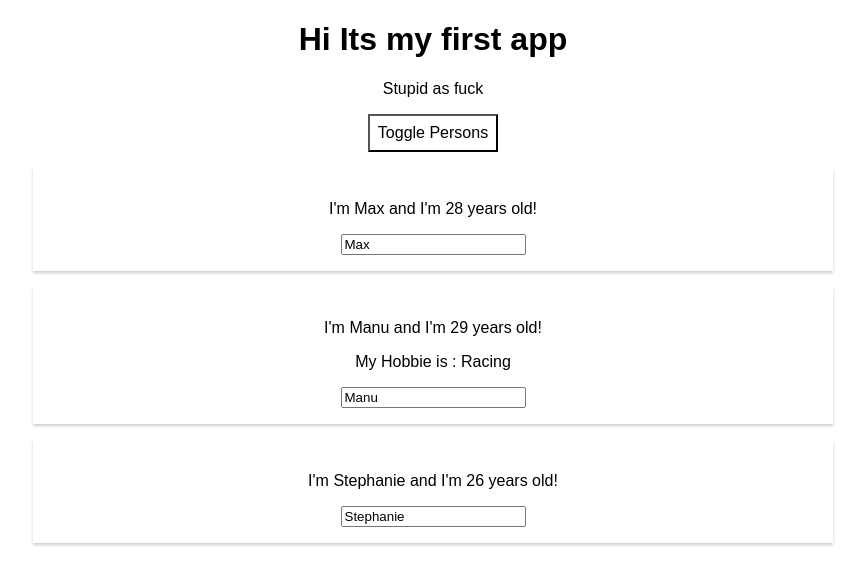
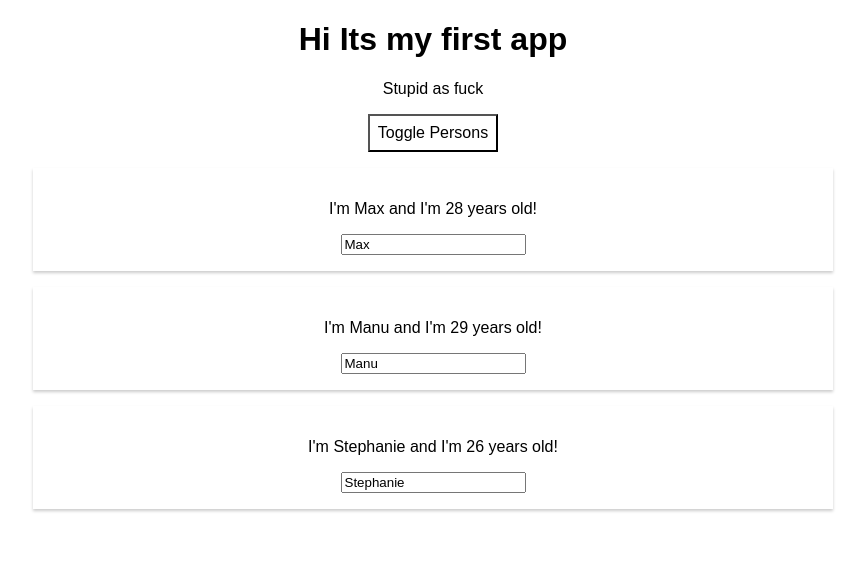
Before and after one commit to Castielketaimo/UdemyReact-Basic, a React (Create React App) app in the folder my-app/: page / in a window 1280 px wide. Both pictures are taken after a click on the button "Toggle Persons". Shown: the top 584 px of the page, without its empty margins (207-1072 px from the left). Built offline with nearby package versions, Linux system fonts and the light colour scheme.

Commit message:
able to delete person

```diff
--- a/my-app/src/App.js
+++ b/my-app/src/App.js
@@ -12,17 +12,12 @@
     otherStates: 'some states',
     showPersons: false
   }
-  //handler means its an event handler
-  switchNameHandler = (newName) => {
-    //console.log('was clicked')
-    //DON'T DOD THIS: this.state.persons[0].name = 'LovelyBags';
-    this.setState({
-      persons: [
-        { name: newName, age: 10 },
-        { name: 'Manu', age: 29 },
-        { name: 'Stephanie', age: 26 }
-      ]
-    })
+
+
+  deletePersonHandler = (personIndex) => {
+    const persons = this.state.persons;
+    persons.splice(personIndex, 1);
+    this.setState({persons: persons})
   }
 
   nameChangedHandler = (event)=> {
@@ -53,21 +48,17 @@
     if(this.state.showPersons){
       persons = (
         <div>
-          <Person
-            name={this.state.persons[0].name}
-            age={this.state.persons[0].age} />
-          <Person
-            name={this.state.persons[1].name}
-            age={this.state.persons[1].age}
-            click={this.switchNameHandler.bind(this, 'Nah')}
-            changed={this.nameChangedHandler}>
-            My Hobbie is : Racing</Person>
-          <Person
-            name={this.state.persons[2].name}
-            age={this.state.persons[2].age} />
+          {this.state.persons.map((person, index) => {
+            return <Person
+                    click={() => this.deletePersonHandler(index)}
+                    name = {person.name}
+                    age ={person.age}
+                     />
+          })}
         </div>
       );
     }
+
     return (
       //can't use resolve word for js such as class since its jsx not html
       //can only have a single div or element
```
